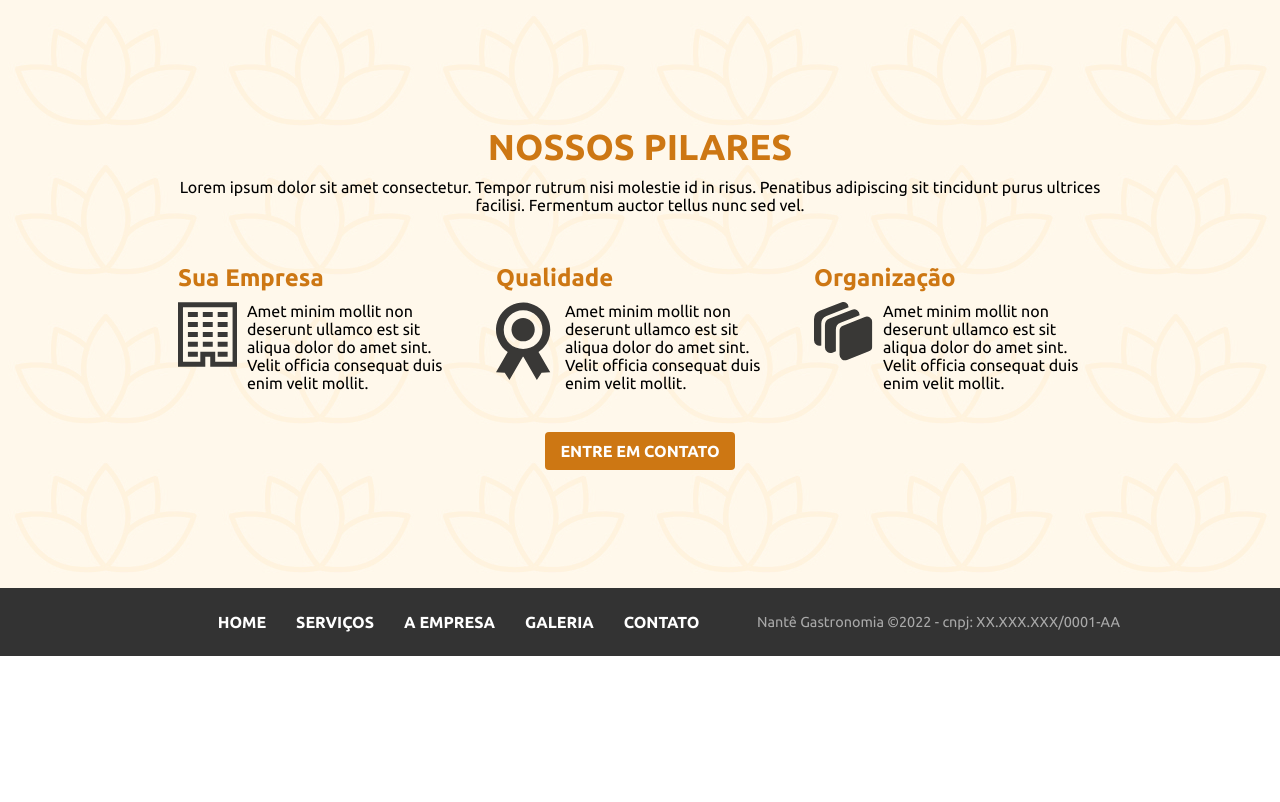
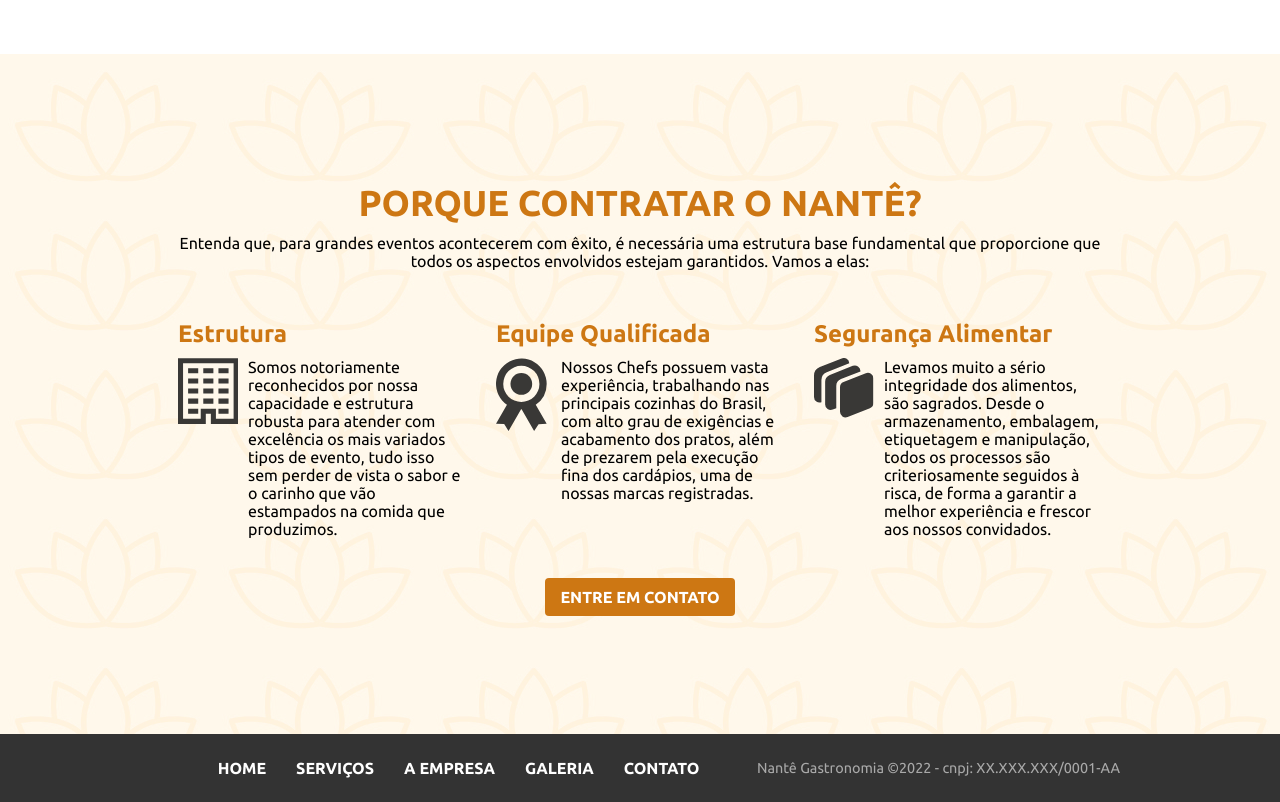
Before and after one commit to nantegastronomia/website, a Gatsby site: page / in a window 1280 px wide. Shown: the part 1940-2742 px from the top of the page. Before the commit the page ends 2596 px from the top, so only its background shows below. Built offline with nearby package versions, Linux system fonts and the light colour scheme; Gatsby itself is replaced by a stand-in of ours.

Commit message:
add oficial texts to home page

```diff
--- a/src/ui/components/cheff/index.tsx
+++ b/src/ui/components/cheff/index.tsx
@@ -8,10 +8,15 @@
 		<Base>
 			<Container>
 				<BoxText>
-					<H1 as={"h2"}>COZINHA SOFISTICADA, CHEFF RENOMADO E EFICIÊNCIA</H1>
+					<H1 as={"h2"}>
+						“Uma experiência inovadora onde temperos e sabores da cozinha de
+						vanguarda se misturam.”
+					</H1>
 					<H2 as={"h3"} bold={"n"}>
-						Lorem ipsum dolor sit amet consectetur adipisicing elit. Officia
-						suscipit beatae, iusto obcaecati sapiente dolorem quo veritatis.
+						Procuramos na elaboração dos nossos cardápios estabelecer um resgate
+						afetivo com os alimentos, comida de verdade, ativando algumas de
+						nossas capacidades sensoriais: visão, olfato e paladar. Dessa forma,
+						estimulamos sensações boas e prazerosas.
 					</H2>
 				</BoxText>
 				<BoxImg>
--- a/src/ui/components/hero/index.tsx
+++ b/src/ui/components/hero/index.tsx
@@ -9,15 +9,15 @@
 			<Container>
 				<BoxText>
 					<H1 as={"h2"} color={"w"} bold={"s"}>
-						CASAMENTOS,
-						<br /> 15 ANOS E <br />
-						FORMATURAS
+						FEIRAS, CONGRESSOS
+						<br /> CORPORATIVOS <br />E GRANDES PÚBLICOS
 					</H1>
 					<H2 as={"h3"} color={"w"} bold={"n"}>
-						Lorem ipsum dolor sit amet consectetur adipisicing elit. Officia
-						suscipit beatae, iusto obcaecati sapiente dolorem quo veritatis.
+						Somos especialistas em atender grandes demandas com carinho,
+						sofisticação e sabor inigualável! Se o seu objetivo é impactar
+						positivamente seus convidados, é com a gente que você precisa falar.
 					</H2>
-					<ButtonLink to={"/servicos"}>VEJA NOSSOS SERVIÇOS</ButtonLink>
+					<ButtonLink to={"/servicos"}>CONHEÇA NOSSOS SERVIÇOS</ButtonLink>
 				</BoxText>
 			</Container>
 		</Base>
--- a/src/ui/components/layout.tsx
+++ b/src/ui/components/layout.tsx
@@ -9,7 +9,7 @@
 	globalStyles()
 	return (
 		<>
-			<h1 style={{ fontSize: 0 }}>Nente</h1>
+			<h1 style={{ fontSize: 0 }}>Nantê Gastronomia</h1>
 			<Navbar />
 			<main>{children}</main>
 			<Footer />
--- a/src/ui/components/pilares/index.tsx
+++ b/src/ui/components/pilares/index.tsx
@@ -21,51 +21,64 @@
 			<Container>
 				<Titulo>
 					<H1 as={"h2"} color={"y2"}>
-						NOSSOS PILARES
+						PORQUE CONTRATAR O NANTÊ?
 					</H1>
 					<SubTit>
-						Lorem ipsum dolor sit amet consectetur. Tempor rutrum nisi molestie
-						id in risus. Penatibus adipiscing sit tincidunt purus ultrices
-						facilisi. Fermentum auctor tellus nunc sed vel.
+						Entenda que, para grandes eventos acontecerem com êxito, é
+						necessária uma estrutura base fundamental que proporcione que todos
+						os aspectos envolvidos estejam garantidos. Vamos a elas:
 					</SubTit>
 				</Titulo>
 				<BoxServices>
 					<CardService>
 						<H2 as={"h3"} color={"y2"}>
-							Sua Empresa
+							Estrutura
 						</H2>
 						<IconBox>
-							<EmpresaIcon width={"230"} />
+							<div>
+								<EmpresaIcon width={"60"} />
+							</div>
 
 							<p>
-								Amet minim mollit non deserunt ullamco est sit aliqua dolor do
-								amet sint. Velit officia consequat duis enim velit mollit.
+								Somos notoriamente reconhecidos por nossa capacidade e estrutura
+								robusta para atender com excelência os mais variados tipos de
+								evento, tudo isso sem perder de vista o sabor e o carinho que
+								vão estampados na comida que produzimos.
 							</p>
 						</IconBox>
 					</CardService>
 					<CardService>
 						<H2 as={"h3"} color={"y2"}>
-							Qualidade
+							Equipe Qualificada
 						</H2>
 						<IconBox>
-							<QualityIcon width={"230"} />
+							<div>
+								<QualityIcon width={"55"} />
+							</div>
 
 							<p>
-								Amet minim mollit non deserunt ullamco est sit aliqua dolor do
-								amet sint. Velit officia consequat duis enim velit mollit.
+								Nossos Chefs possuem vasta experiência, trabalhando nas
+								principais cozinhas do Brasil, com alto grau de exigências e
+								acabamento dos pratos, além de prezarem pela execução fina dos
+								cardápios, uma de nossas marcas registradas.
 							</p>
 						</IconBox>
 					</CardService>
 					<CardService>
 						<H2 as={"h3"} color={"y2"}>
-							Organização
+							Segurança Alimentar
 						</H2>
 						<IconBox>
-							<OrganizeIcon width={"230"} />
+							<div>
+								<OrganizeIcon width={"60"} />
+							</div>
 
 							<p>
-								Amet minim mollit non deserunt ullamco est sit aliqua dolor do
-								amet sint. Velit officia consequat duis enim velit mollit.
+								Levamos muito a sério integridade dos alimentos, são sagrados.
+								Desde o armazenamento, embalagem, etiquetagem e manipulação,
+								todos os processos são criteriosamente seguidos à risca, de
+								forma a garantir a melhor experiência e frescor aos nossos
+								convidados.
 							</p>
 						</IconBox>
 					</CardService>
```
